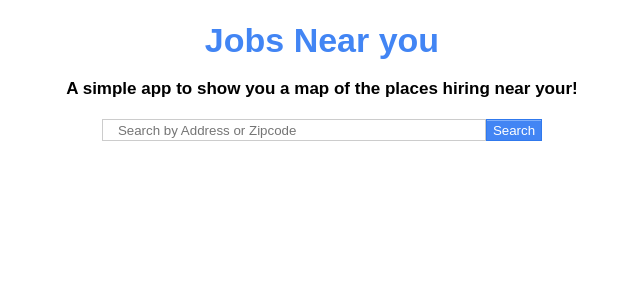
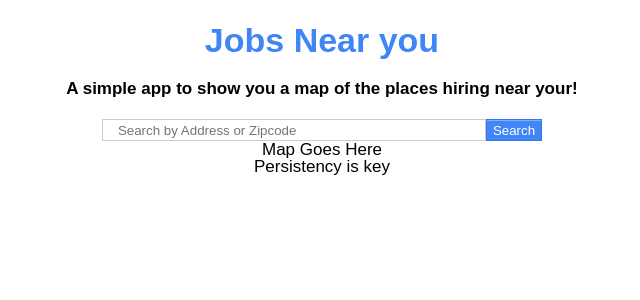
Before and after one commit to juanxsalazar/jobs-near-you, a React (Create React App) app: page / in a window 1280 px wide. Shown: the top 300 px of the page, without its empty margins (318-958 px from the left). Built offline with nearby package versions, Linux system fonts and the light colour scheme.

Commit message:
added a bit more html

```diff
--- a/package.json
+++ b/package.json
@@ -1,13 +1,13 @@
 {
   "private": true,
   "name": "jobs-near-you",
-  "homepage": "https://jobs-near-you-.netlify.com",
+  "homepage": "https://jobs-near-you-juanxsalazar.netlify.com",
   "scripts": {
     "start": "react-scripts start",
     "build": "react-scripts build",
     "predeploy": "react-scripts build",
     "deploy": "netlify deploy --prod --dir=build",
-    "postdeploy": "echo 'Your site was deployed to https://jobs-near-you-.netlify.com'",
+    "postdeploy": "echo 'Your site was deployed to https://jobs-near-you-juanxsalazar.netlify.com'",
     "test": "react-scripts test",
     "eject": "react-scripts eject"
   },
--- a/src/components/HomePage.js
+++ b/src/components/HomePage.js
@@ -7,9 +7,14 @@ class HomePage extends Component {
     <h4>A simple app to show you a map of the places hiring near your!</h4>
     <input type="search" placeholder="Search by Address or Zipcode"></input>
     <button>Search</button>
+    <div id="map">Map Goes Here</div>
 
+<footer> Persistency is key</footer>
     </>
   }
 }
 
 export default HomePage
+
+// googlemaps api key:
+// jobs api key:
--- a/src/index.css
+++ b/src/index.css
@@ -6,6 +6,9 @@ html {
   height: 100%;
 }
 
+#map {
+  height: 100%;
+}
 body {
   margin: 0;
   min-height: 100%;
```
